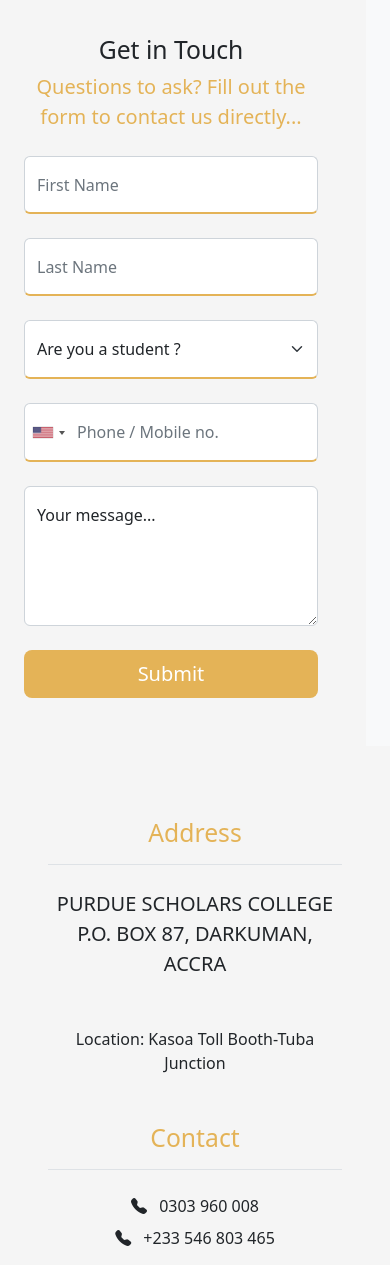
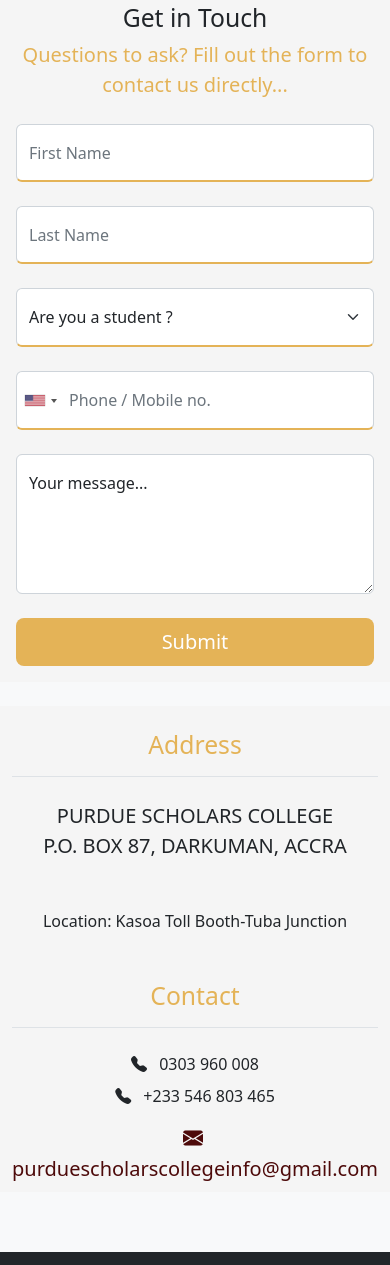
Before and after one commit to jhayphix/purdue-scholars-college, a plain HTML site: page contact.html in a window 390 px wide. Shown: the part 735-2000 px from the top of the page. Drawn offline with nearby package versions, Linux system fonts and the light colour scheme.

Commit message:
updated-contact-page

```diff
--- a/contact.html
+++ b/contact.html
@@ -188,7 +188,7 @@
           class="row justify-content-md-start justify-content-center align-items-center"
         >
           <!-- Contact Form -->
-          <div class="col-md-6 me-5 p-5 j-bg-light-gray">
+          <div class="col-md-6 me-md-5 me-0 p-sm-5 p-3 j-bg-light-gray">
             <div class="text-center my-4">
               <h2>Get in Touch</h2>
               <p class="lead j-text-secondary">
@@ -272,7 +272,7 @@
           </div>
 
           <!-- Contact Details -->
-          <div class="col-md-5 p-5 j-bg-light-gray">
+          <div class="col-md-5 mt-4 mt-md-0 p-lg-3 p-sm-2 j-bg-light-gray">
             <div class="text-center my-4">
               <h2 class="border-bottom pb-3 j-text-secondary">Address</h2>
             </div>
@@ -298,7 +298,7 @@
                 +233 546 803 465
               </div>
               <div class="mb-2 j-text-primary lead">
-                <i class="bi bi-envelope-fill me-2"></i>
+                <i class="bi bi-envelope-fill me-1"></i>
                 purduescholarscollegeinfo@gmail.com
               </div>
             </div>
```
